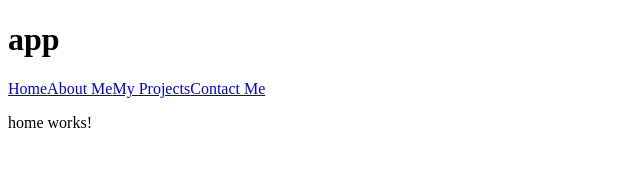
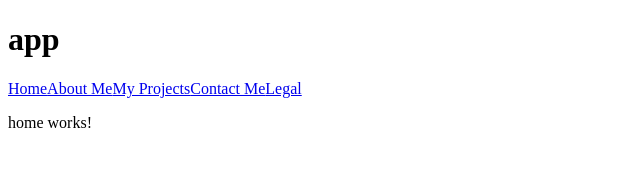
Before and after one commit to Weikardzaena/my-website, an Angular app: page /home in a window 1280 px wide. Shown: the top 170 px of the page, without its empty margins (0-640 px from the left). Built offline with nearby package versions, Linux system fonts and the light colour scheme.

Commit message:
1: Adds legal router link
I forgot the Legal page.  Now it's included in the nav.

```diff
--- a/src/app/app.component.html
+++ b/src/app/app.component.html
@@ -4,5 +4,6 @@
   <a routerLink="/about">About Me</a>
   <a routerLink="/projects">My Projects</a>
   <a routerLink="/contact">Contact Me</a>
+  <a routerLink="/legal">Legal</a>
 </nav>
 <router-outlet></router-outlet>
```
